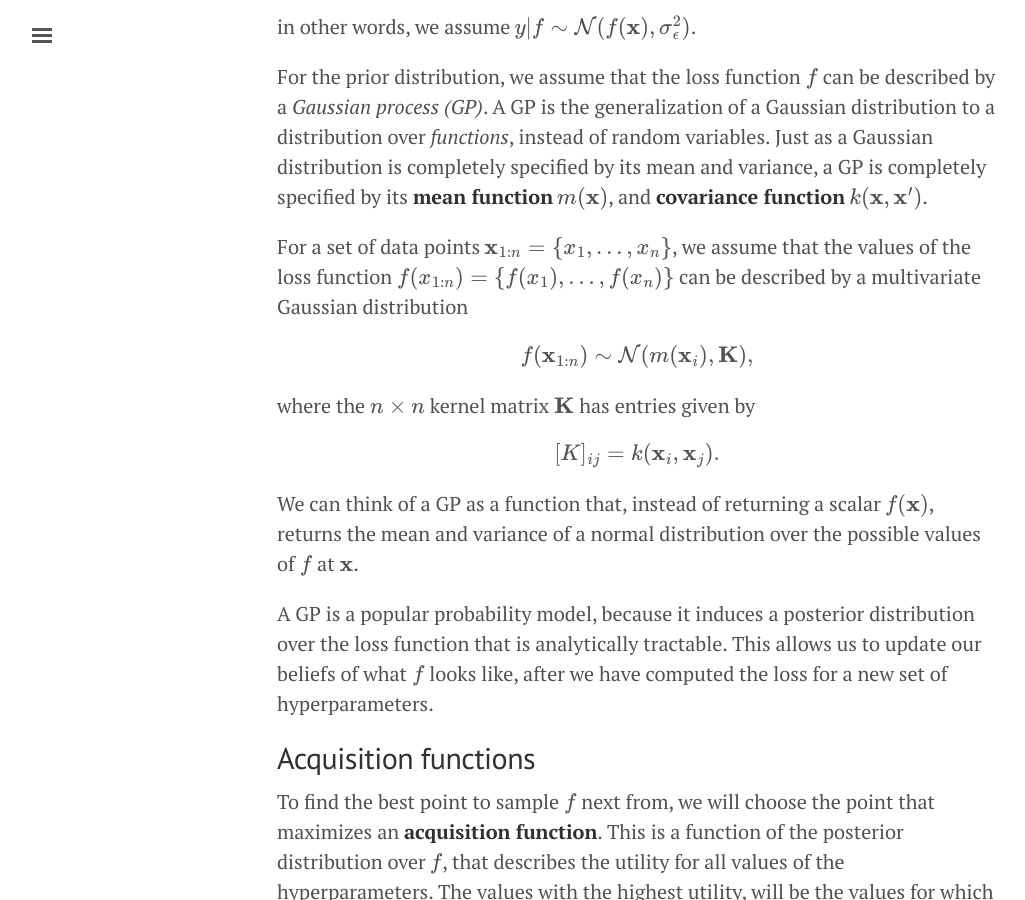
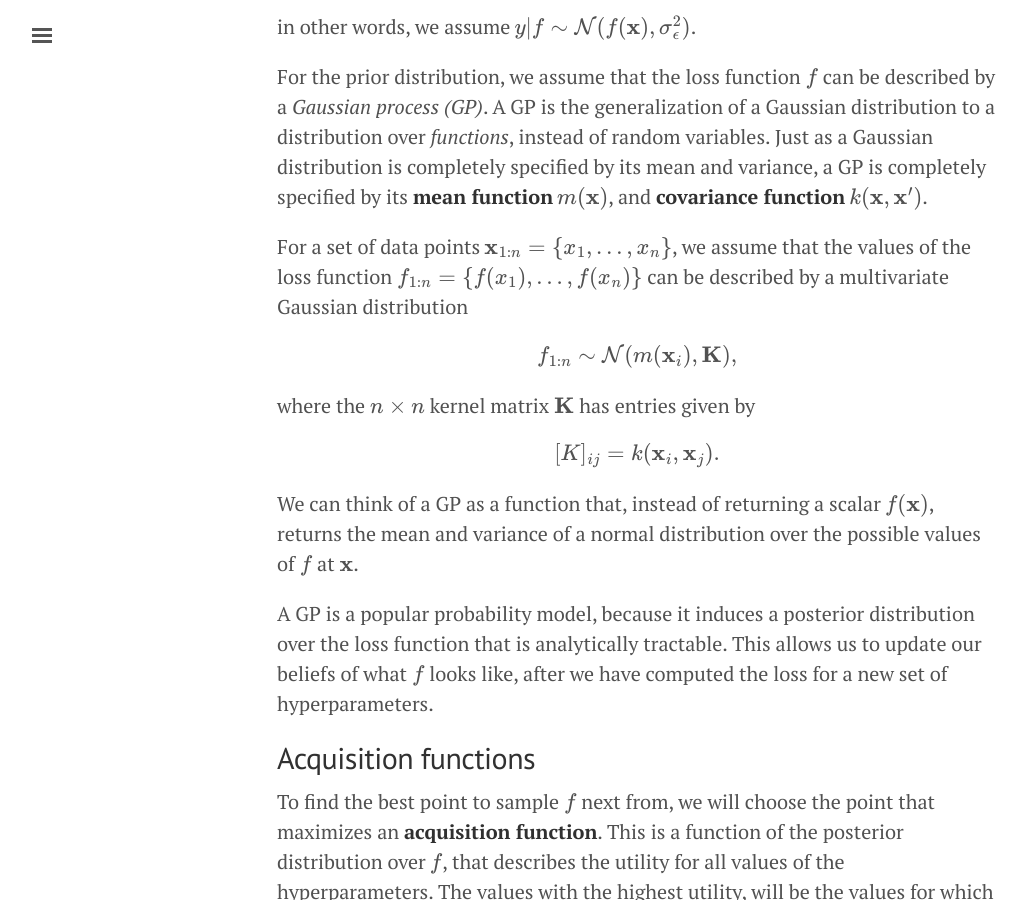
Before and after one commit to thuijskens/thuijskens.github.io, a Jekyll site: the page built from _posts/2016-12-29-bayesian-optimisation.md, in a window 1280 px wide and 900 px high, scrolled down 1640 px. Shown: the whole window, without its empty margins (3-1028 px from the left). Built offline with Jekyll 4.4.1, drawn with Linux system fonts in a browser that asks for light colours; formulas are drawn with MathJax 3.

Commit message:
Clean up GP notation.

```diff
--- a/_posts/2016-12-29-bayesian-optimisation.md
+++ b/_posts/2016-12-29-bayesian-optimisation.md
@@ -32,9 +32,9 @@ in other words, we assume $$y \vert f \sim \mathcal{N}(f(\textbf{x}), \sigma^2_\
 
 For the prior distribution, we assume that the loss function $$f$$ can be described by a *Gaussian process (GP)*. A GP is the generalization of a Gaussian distribution to a distribution over *functions*, instead of random variables. Just as a Gaussian distribution is completely specified by its mean and variance, a GP is completely specified by its **mean function** $$m(\textbf{x})$$, and **covariance function** $$k(\textbf{x}, \textbf{x}')$$.
 
-For a set of data points $$\textbf{x}_{1:n} = \{x_1, \ldots, x_n\}$$, we assume that the values of the loss function $$f(x_{1:n}) = \{f(x_1), \ldots, f(x_n)\}$$ can be described by a multivariate Gaussian distribution
+For a set of data points $$\textbf{x}_{1:n} = \{x_1, \ldots, x_n\}$$, we assume that the values of the loss function $$f_{1:n} = \{f(x_1), \ldots, f(x_n)\}$$ can be described by a multivariate Gaussian distribution
 
-$$ f(\textbf{x}_{1:n}) \sim \mathcal{N}(m(\textbf{x}_i), \textbf{K}),$$
+$$ f_{1:n} \sim \mathcal{N}(m(\textbf{x}_i), \textbf{K}),$$
 
 where the $$n \times n$$ kernel matrix $$\textbf{K}$$ has entries given by
 
```
